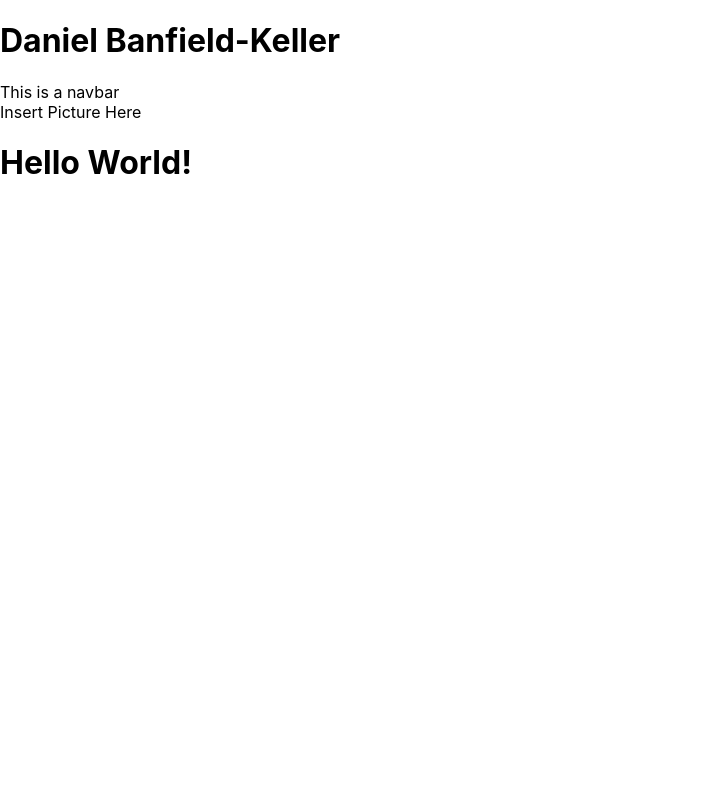
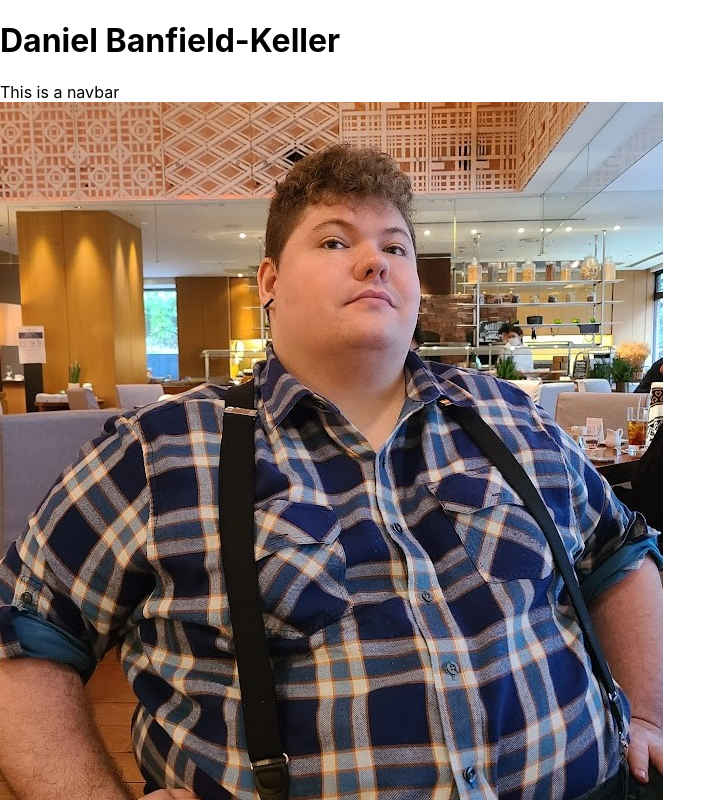
Before and after one commit to DBanfieldKeller/portfolio-redux, a React (Create React App) app: page / in a window 1280 px wide. Shown: the top 800 px of the page, without its empty margins (0-726 px from the left). Built offline with nearby package versions, Linux system fonts and the light colour scheme.

Commit message:
added picture and hero component

```diff
--- a/src/App.css
+++ b/src/App.css
@@ -1,38 +1,8 @@
-.App {
-  text-align: center;
-}
-
-.App-logo {
-  height: 40vmin;
-  pointer-events: none;
-}
-
-@media (prefers-reduced-motion: no-preference) {
-  .App-logo {
-    animation: App-logo-spin infinite 20s linear;
-  }
-}
-
-.App-header {
-  background-color: #282c34;
-  min-height: 100vh;
+.hero {
   display: flex;
   flex-direction: column;
-  align-items: center;
-  justify-content: center;
-  font-size: calc(10px + 2vmin);
-  color: white;
+};
+
+.heropic {
+  max-width: 50%;
 }
-
-.App-link {
-  color: #61dafb;
-}
-
-@keyframes App-logo-spin {
-  from {
-    transform: rotate(0deg);
-  }
-  to {
-    transform: rotate(360deg);
-  }
-}
--- a/src/components/Hero.js
+++ b/src/components/Hero.js
@@ -1,9 +1,11 @@
 import React from 'react';
+import Heropic from '../assets/self.jpg'
 
 function Hero () {
     return (
-        <div>
-            Insert Picture Here
+        <div className='hero'>
+            <img src={Heropic} className='heropic' alt='me seated'/>
+            <p>Hello there!</p>
         </div>
     )
 };
```
Also changed, not shown: src/assets/self.jpg (added).
